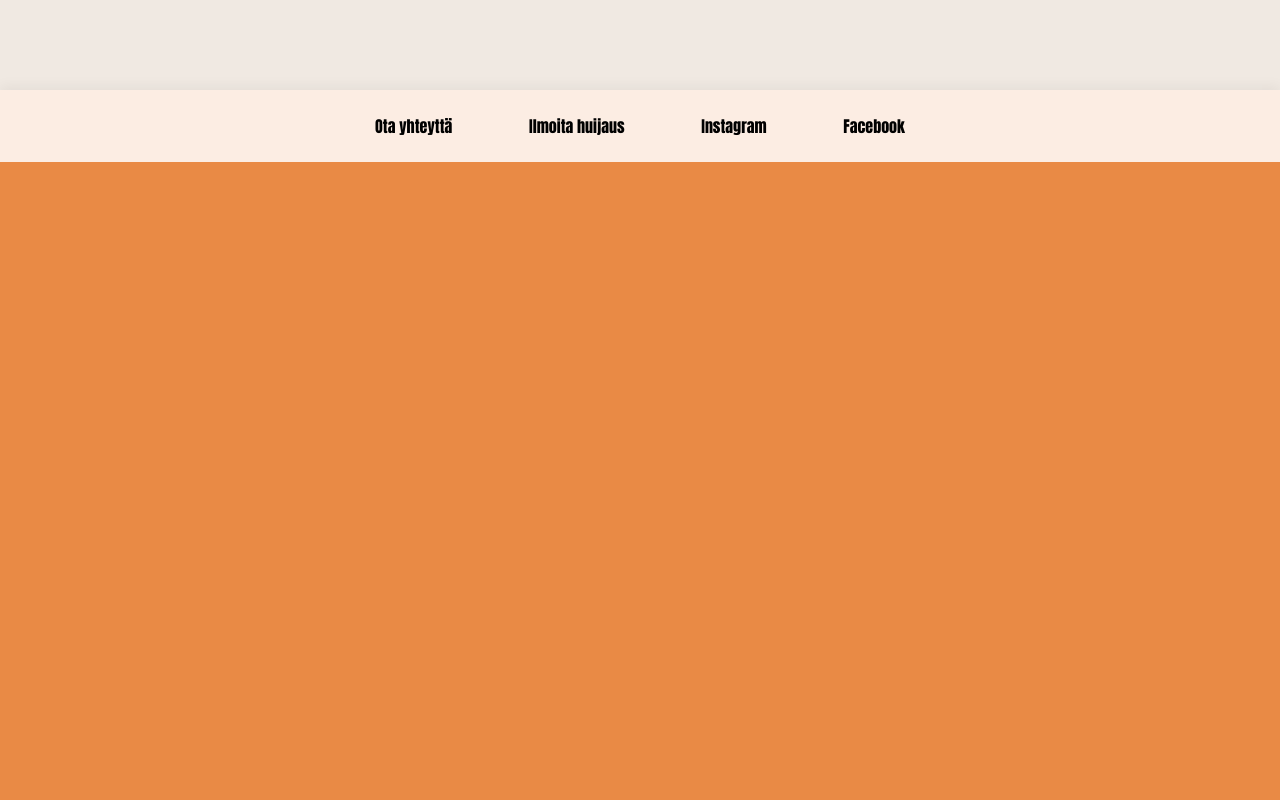
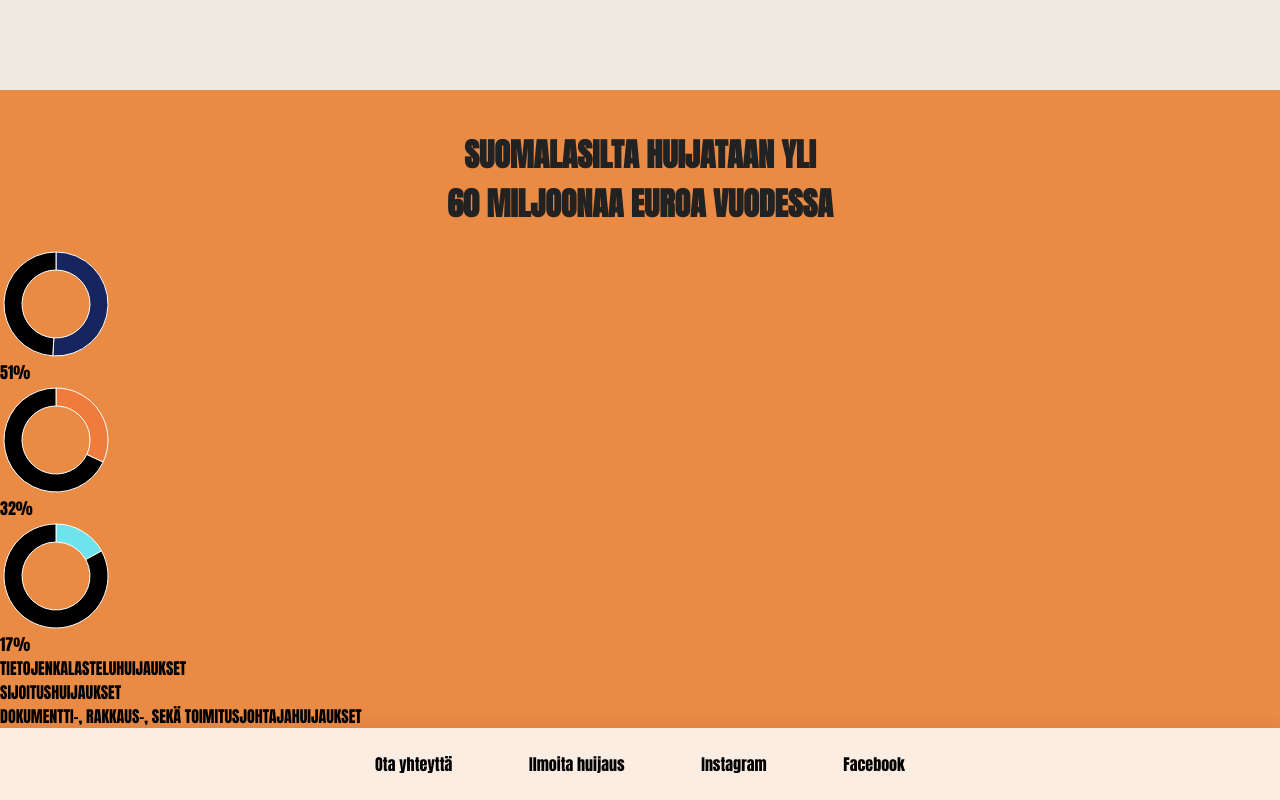
Before and after one commit to levonmaister/scamvjp2, a React (Vite) app: page / in a window 1280 px wide. Shown: the part 5610-6410 px from the top of the page. Before the commit the page ends 5772 px from the top, so only its background shows below. Built offline with nearby package versions, Linux system fonts and the light colour scheme.

Commit message:
first statistics version tailwind

```diff
--- a/package.json
+++ b/package.json
@@ -13,17 +13,21 @@
     "react": "^19.0.0",
     "react-dom": "^19.0.0",
     "react-dropzone": "^14.3.8",
-    "react-router-dom": "^7.5.0"
+    "react-router-dom": "^7.5.0",
+    "recharts": "^2.15.3"
   },
   "devDependencies": {
     "@eslint/js": "^9.21.0",
     "@types/react": "^19.0.10",
     "@types/react-dom": "^19.0.4",
     "@vitejs/plugin-react": "^4.3.4",
+    "autoprefixer": "^10.4.21",
     "eslint": "^9.21.0",
     "eslint-plugin-react-hooks": "^5.1.0",
     "eslint-plugin-react-refresh": "^0.4.19",
     "globals": "^15.15.0",
+    "postcss": "^8.5.3",
+    "tailwindcss": "^4.1.6",
     "vite": "^6.2.0"
   }
 }
--- a/src/components/Statistics.jsx
+++ b/src/components/Statistics.jsx
@@ -0,0 +1,67 @@
+import { PieChart, Pie, Cell } from 'recharts';
+
+const data = [
+  { value: 51, color: '#16255D', label: 'TIETOJENKALASTELUHUIJAUKSET' },
+  { value: 32, color: '#EF7C3C', label: 'SIJOITUSHUIJAUKSET' },
+  { value: 17, color: '#6FE3EB', label: 'DOKUMENTTI-, RAKKAUS-, SEKÄ TOIMITUSJOHTAJAHUIJAUKSET' },
+];
+
+const DonutChart = ({ value, color }) => {
+  const chartData = [
+    { name: 'Shown', value },
+    { name: 'Hidden', value: 100 - value },
+  ];
+
+  return (
+    <div className="relative w-24 h-24 md:w-28 md:h-28">
+      <PieChart width={112} height={112}>
+        <Pie
+          data={chartData}
+          cx="50%"
+          cy="50%"
+          innerRadius={34}
+          outerRadius={52}
+          startAngle={90}
+          endAngle={-270}
+          paddingAngle={0}
+          dataKey="value"
+        >
+          {chartData.map((entry, index) => (
+            <Cell key={`cell-${index}`} fill={index === 0 ? color : '#000'} />
+          ))}
+        </Pie>
+      </PieChart>
+      <div className="absolute inset-0 flex items-center justify-center text-xl md:text-2xl font-semibold">
+        {value}%
+      </div>
+    </div>
+  );
+};
+
+export default function FraudInfographic() {
+  return (
+    <div className="bg-[#F5E9E2] text-black min-h-screen py-10 px-4 md:px-8 font-sans">
+      <h1 className="text-2xl md:text-4xl font-bold text-center mb-10 leading-snug tracking-wide">
+        SUOMALASILTA HUIJATAAN YLI<br />60 MILJOONAA EUROA VUODESSA
+      </h1>
+
+      <div className="flex flex-col md:flex-row items-center justify-center gap-10 mb-8">
+        {data.map((item, index) => (
+          <DonutChart key={index} value={item.value} color={item.color} />
+        ))}
+      </div>
+
+      <div className="max-w-md mx-auto text-sm md:text-base space-y-4">
+        {data.map((item, index) => (
+          <div key={index} className="flex items-center space-x-3">
+            <span
+              className="inline-block w-4 h-4 rounded-full"
+              style={{ backgroundColor: item.color }}
+            />
+            <span className="font-medium">{item.label}</span>
+          </div>
+        ))}
+      </div>
+    </div>
+  );
+}
--- a/src/pages/Etusivu.jsx
+++ b/src/pages/Etusivu.jsx
@@ -13,6 +13,7 @@ import { useNavigate } from 'react-router-dom';
 import Footer from "../components/Footer.jsx";
 import { useEffect } from 'react';
 import { useLocation } from 'react-router-dom';
+import FraudStats from '../components/Statistics.jsx';
 
 
 const Etusivu = () => {
@@ -59,13 +60,18 @@ const Etusivu = () => {
                     <NumerotValehtelee />
                 </div>
 
+
                 <div className="statistik-container">
                 <img src={statistik} alt="Stats" />
                 </div>
 
+
                 <div id="tarinat" className="storieslayout">
                     <HorrorStories />
                 </div>
+
+                <FraudStats />
+
                 <Footer />
             </div>
 
```
Also changed, not shown: 1 other file (tests, documents, lock files or other folders).
